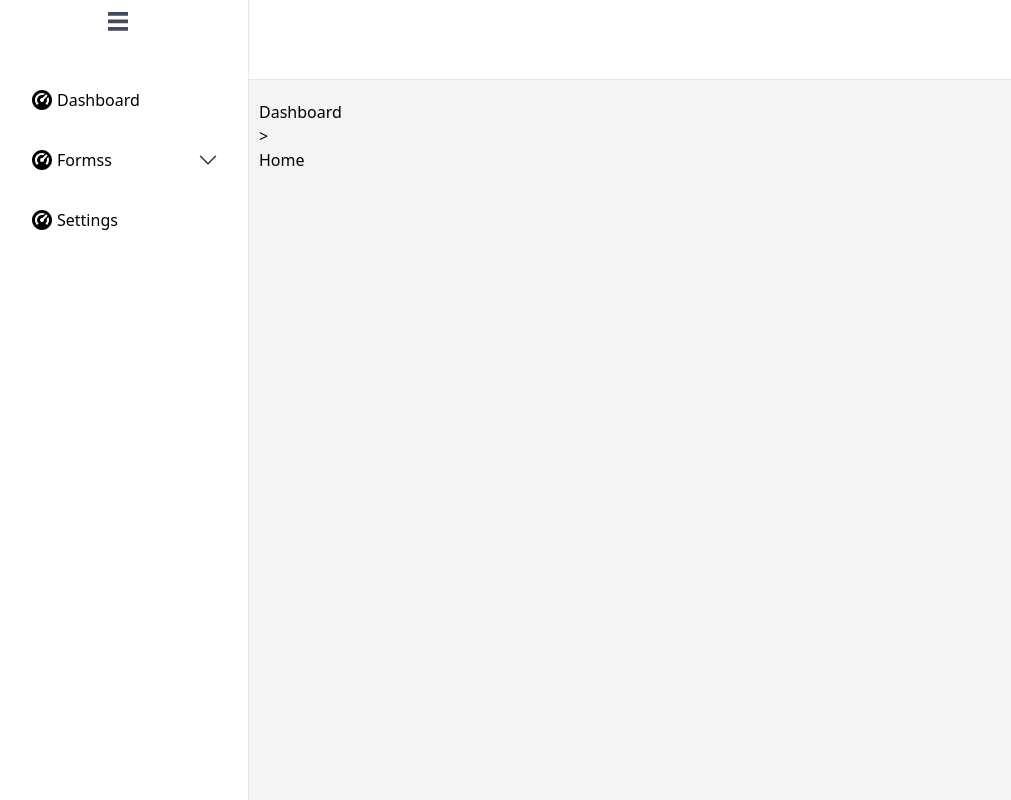
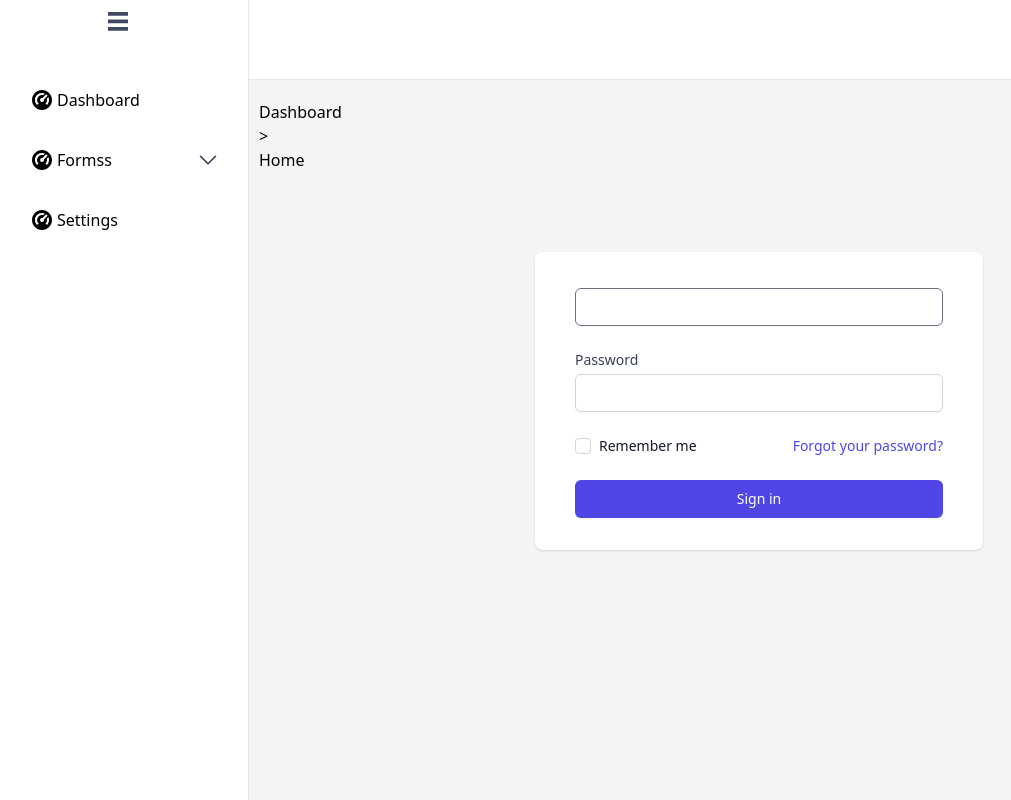
Before and after one commit to dev-yatin/cra-microfrontend-tailwind, a React (Create React App) app in the folder unifyed-setup-product/: page /home in a window 1280 px wide. Before the commit this address led to /test. Shown: the whole page, without its empty margins (1-1012 px from the left). Built offline with nearby package versions, Linux system fonts and the light colour scheme; what tailwindcss-pseudo-elements would draw is missing.

Commit message:
Adding Theme Context For Switching Theme

```diff
--- a/unifyed-setup-product/src/bootstrap.js
+++ b/unifyed-setup-product/src/bootstrap.js
@@ -1,3 +1,4 @@
+import ThemeContext from "context/ThemeContext";
 import React from "react";
 import ReactDOM from "react-dom/client";
 import { BrowserRouter } from "react-router-dom";
@@ -10,7 +11,9 @@ const mount = (el) => {
   root.render(
     <React.StrictMode>
       <BrowserRouter>
-        <App />
+        <ThemeContext>
+           <App />
+        </ThemeContext>
       </BrowserRouter>
     </React.StrictMode>
   );
--- a/unifyed-setup-product/src/context/AuthContext.js
+++ b/unifyed-setup-product/src/context/AuthContext.js
@@ -12,7 +12,7 @@ export const AuthProvider = ({ children }) => {
     const userInfo = JSON.parse(localStorage.getItem("userInfo"));
     setUser(userInfo);
     if (!userInfo) {
-      history.push("/test");
+      history.push("/home");
     }
   }, [history]);
 
--- /dev/null
+++ b/unifyed-setup-product/src/context/ThemeContext.js
@@ -0,0 +1,18 @@
+import React from "react";
+import { baseTheme } from "themes";
+export const ThemeContext = React.createContext();
+
+export default ({ children }) => {
+  const [theme, setTheme] = React.useState(baseTheme);
+
+  const defaultContext = {
+    theme,
+    setTheme,
+  };
+
+  return (
+    <ThemeContext.Provider value={defaultContext}>
+      {children}
+    </ThemeContext.Provider>
+  );
+};
```
Also changed, not shown: unifyed-setup-product/src/themes/index.js (line endings or trailing spaces).
